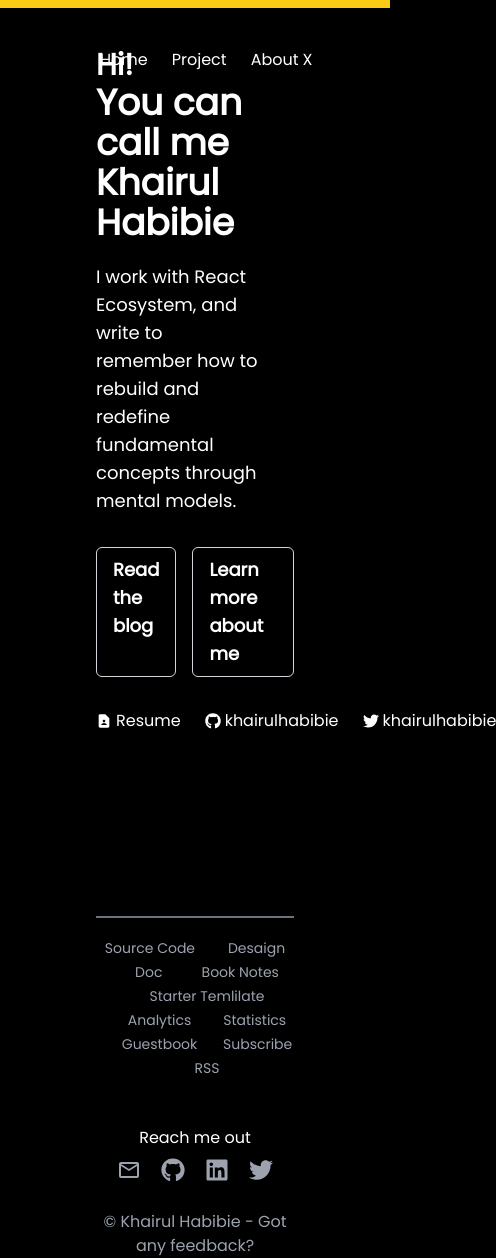
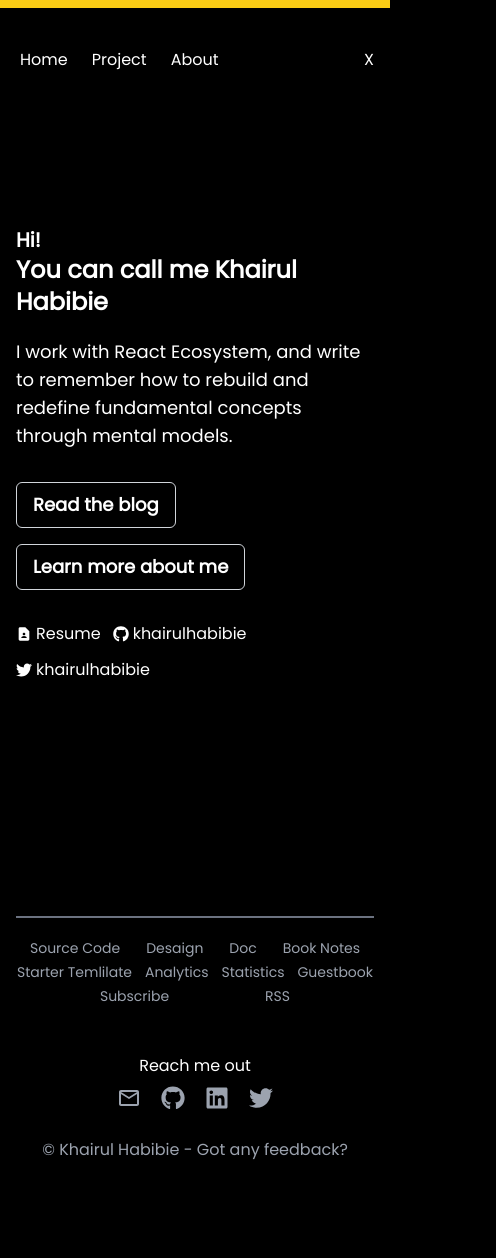
Before and after one commit to khairulhabibie/khairulhabibie.github.io, a React (Create React App) app: page / in a window 390 px wide. Shown: the whole page, 496 px wide, since content can reach past the window. After the commit the page ends 1162 px from the top, so only its background shows below. Built offline with nearby package versions, Linux system fonts and the light colour scheme.

Commit message:
style responsive homepage and footer

```diff
--- a/src/Container/Footer.jsx
+++ b/src/Container/Footer.jsx
@@ -4,8 +4,8 @@ import { FaGithub, FaLinkedin, FaTwitter } from "react-icons/fa";
 
 const Footer = () => {
   return (
-    <div className=" mt-10 mx-24 text-center">
-      <ul className="flex flex-row flex-wrap justify-evenly border-t-2 border-gray-500 py-5 space-x-6 gap-y-1 text-sm text-gray-400">
+    <div className=" mt-10 md:mx-24 mx-4 text-center">
+      <ul className="flex flex-row flex-wrap justify-evenly border-t-2 border-gray-500 py-5 gap-x-3 gap-y-1 text-sm text-gray-400">
         <li>Source Code</li>
         <li>Desaign</li>
         <li>Doc</li>
--- a/src/Container/Home.jsx
+++ b/src/Container/Home.jsx
@@ -6,27 +6,30 @@ import { MdContactPage } from "react-icons/md";
 const Home = () => {
   return (
     <>
-      <div className="h-screen w-full flex flex-col justify-center">
-        <div className="mx-24 -mt-32">
+      <section className="h-screen w-full flex flex-col justify-center">
+        <div className="mx-4 md:mx-24 md:-mt-32 ">
           <div className="">
             <div className="mb-5 font-bold">
-              <h2 className="text-3xl">Hi!</h2>
-              <h1 className="text-4xl">You can call me Khairul Habibie</h1>
+              <h2 className="text-xl md:text-3xl">Hi!</h2>
+              <h1 className=" text-2xl md:text-4xl">
+                You can call me Khairul Habibie
+              </h1>
             </div>
-            <p className="text-lg w-5/6">
+            <p className="text-lg md:w-5/6 w-full">
               I work with React Ecosystem, and write to remember how to rebuild
               and redefine fundamental concepts through mental models.
             </p>
           </div>
-          <div className="flex my-8 font-bold space-x-4">
-            <div className="rounded-md px-4 py-2 text-lg border border-gray-300 hover:bg-gray-600">
+          <ul className="my-8 font-bold flex flex-wrap gap-4">
+            <li className="rounded-md px-4 py-2 text-lg border border-gray-300 hover:bg-gray-600 ">
               Read the blog
-            </div>
-            <div className="rounded-md px-4 py-2 text-lg border border-gray-300 hover:bg-gray-600">
+            </li>
+            <li className="rounded-md px-4 py-2 text-lg border border-gray-300 hover:bg-gray-600 ">
               <Link to="/about">Learn more about me</Link>
-            </div>
-          </div>
-          <ul className="flex space-x-6">
+            </li>
+          </ul>
+
+          <ul className="flex flex-wrap gap-3">
             <li className="flex items-center space-x-1">
               <MdContactPage /> <p>Resume</p>
             </li>
@@ -40,7 +43,7 @@ const Home = () => {
             </li>
           </ul>
         </div>
-      </div>
+      </section>
       {/* <div className="relative bottom-28 left-0 right-0 text-center">
         Down Arrow
       </div> */}
--- a/src/Container/Navbar.jsx
+++ b/src/Container/Navbar.jsx
@@ -6,7 +6,7 @@ const Navbar = () => {
   return (
     <>
       <div className="h-2 w-full bg-yellow-400"></div>
-      <nav className="flex flex-row justify-between relative top-10 left-0 right-0 mx-24">
+      <nav className="flex flex-row justify-between relative top-10 left-0 right-0 md:mx-24 mx-4">
         <ul className="flex felx-row justify-between space-x-4">
           <li className="hover:bg-gray-700 rounded-md px-1">
             <Link to="/.">Home</Link>
--- a/src/Container/ProjectItem.jsx
+++ b/src/Container/ProjectItem.jsx
@@ -3,19 +3,19 @@ import { Link } from "react-router-dom";
 
 const ProjectItem = ({ title, body, img, tags, link }) => {
   return (
-    <div className="relative w-1/3 border border-gray-500 p-4 rounded-md aspect-square">
+    <section className="relative md:w-72 w-full border border-gray-500 p-4 rounded-md aspect-square">
       <h1 className="font-bold">{title}</h1>
       <p className="text-gray-400 text-sm mb-2">{body}</p>
       <div className="absolute bottom-0 left-0 right-0 p-4">
         <p>{tags.map((tag) => `#${tag} `)}</p>
-        <figure className="h-44 overflow-hidden my-2">
+        <figure className="h-44 overflow-y-hidden">
           <img src={img} alt={title} />
         </figure>
         <div className="font-bold text-blue-300 text-right">
           <Link to={`/projects/${link}`}>See more {`>> `}</Link>
         </div>
       </div>
-    </div>
+    </section>
   );
 };
 
--- a/src/Container/Projects.jsx
+++ b/src/Container/Projects.jsx
@@ -3,12 +3,12 @@ import ProjectItem from "./ProjectItem";
 
 const Projects = ({ projects }) => {
   return (
-    <div className="mt-28 mx-24 ">
+    <div className="mt-28 md:mx-24 mx-4">
       <div className="mb-4">
         <h1 className="font-bold text-3xl mb-1">Projects</h1>
         <p>Showcase of my works on frontend development.</p>
       </div>
-      <div className="flex flex-wrap justify-between">
+      <div className="flex flex-wrap md:justify-between justify-center gap-y-12 gap-x-1 w-full container">
         {projects.map((project) => {
           return <ProjectItem key={project.id} id={project.id} {...project} />;
         })}
```
